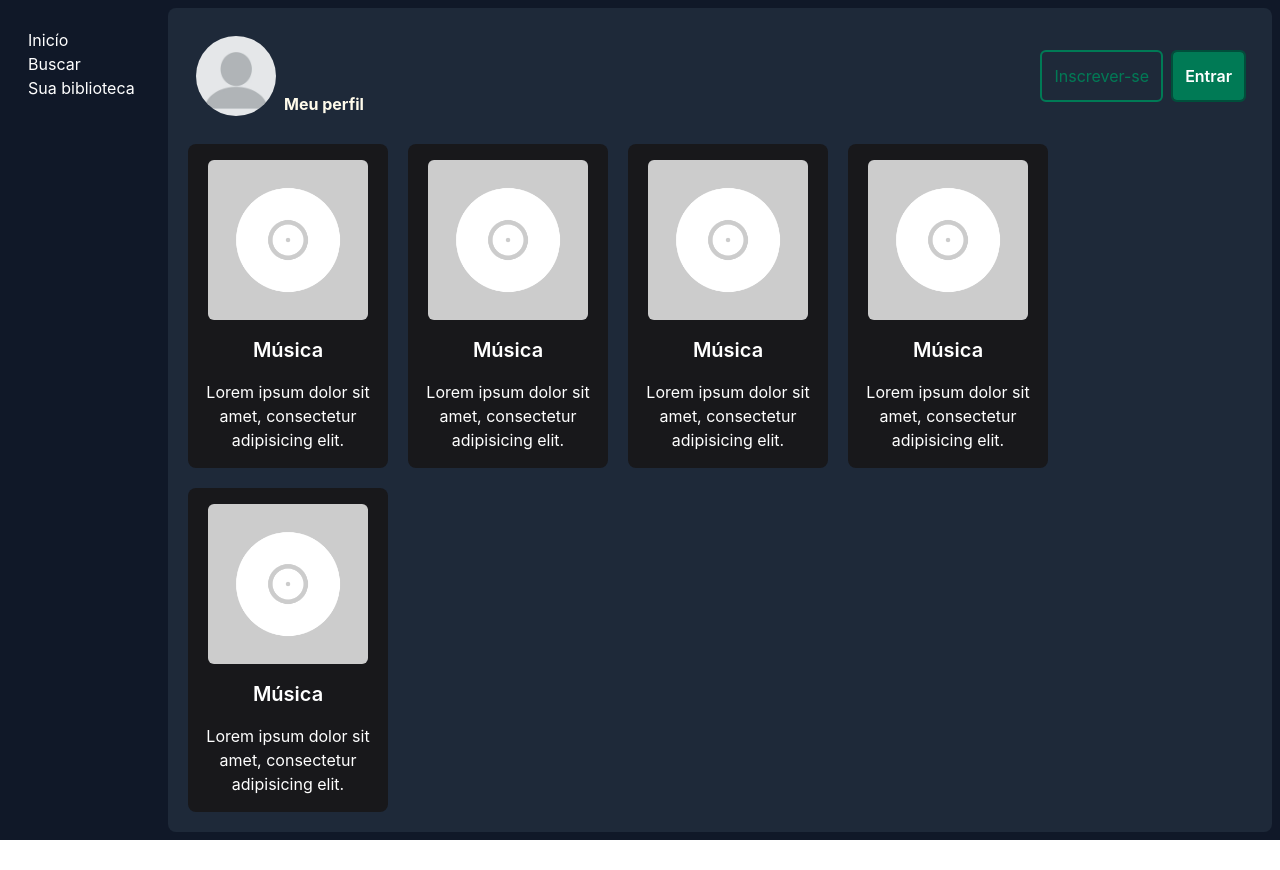
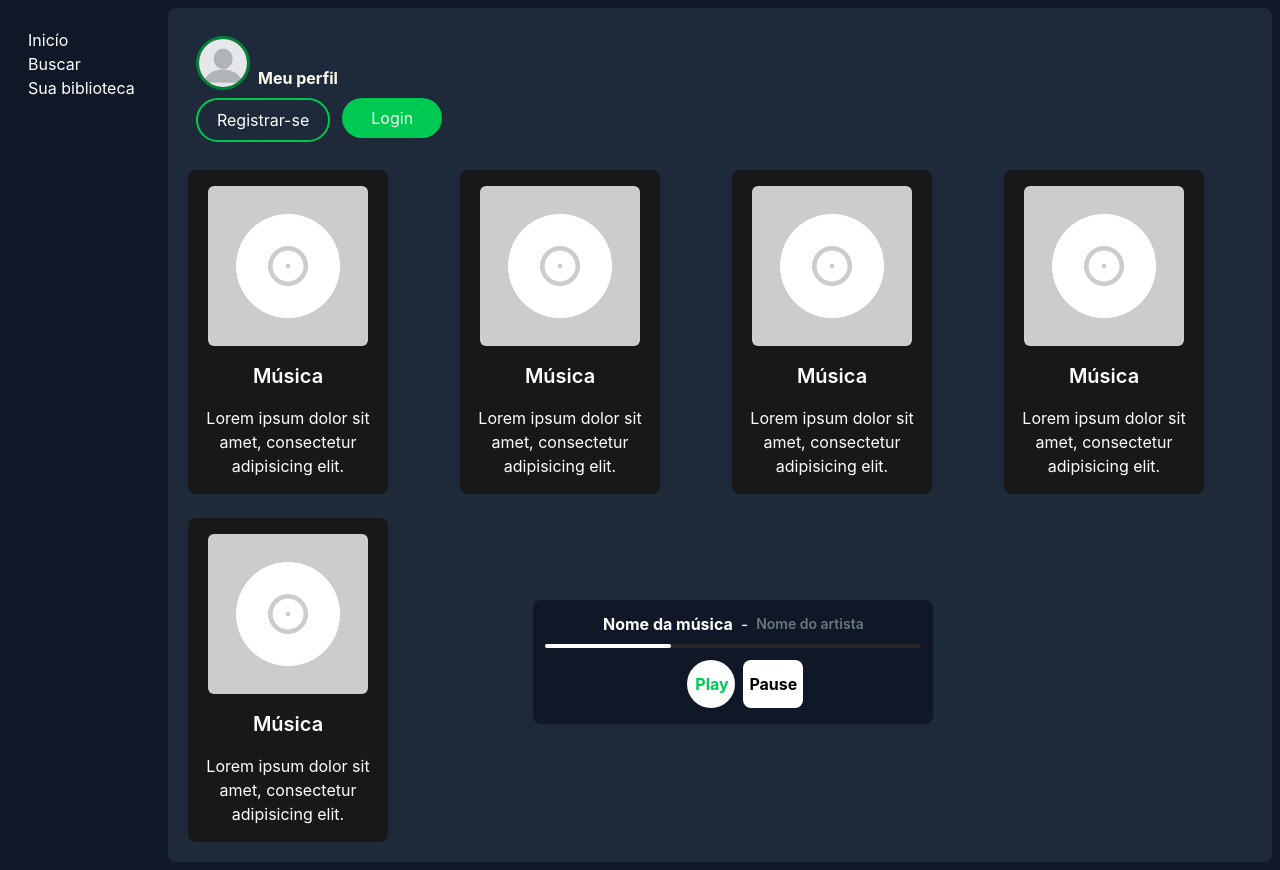
Before and after one commit to AlefAmorim/FIECFY, a React (Vite) app: page / in a window 1280 px wide. Before the commit the page ends 840 px from the top, so only its background shows below. Built offline with nearby package versions, Linux system fonts and the light colour scheme.

Commit message:
feat: Componente Botão de login

```diff
--- a/src/App.jsx
+++ b/src/App.jsx
@@ -1,6 +1,7 @@
 import Sidebar from "./components/SideBar"
 import PlaylistGrid from './components/PlaylistGrid';
 import Header from './components/Header'
+import Player from "./components/Player";
 
 function App() {
   return (
@@ -8,8 +9,9 @@ function App() {
         <Sidebar />
       <div className="flex flex-col gap-5 h-full w-full p-5 bg-gray-800 rounded-lg">
         <Header/>
-        <main className="col-start-2 col-end-3 row-start-2">
+        <main className="col-start-2 col-end-3 row-start-2 static">
           <PlaylistGrid/>
+          <Player/>
         </main>
       </div>
     </div>
--- /dev/null
+++ b/src/components/Avatar/index.jsx
@@ -0,0 +1,7 @@
+function Avatar() {
+  return (
+    <img src="/public/imagem-perfil-default.png" alt="Imagem de perfil padrão" className="w-12 h-12 rounded-full object-cover" />
+  )
+}
+
+export default Avatar;
--- a/src/components/Header/index.jsx
+++ b/src/components/Header/index.jsx
@@ -1,12 +1,14 @@
 import ProfileBadge from "../ProfileBadge";
+import LoginButton from "../LoginButton";
 
 function Header() {
     return (
-        <header className="max-h-200  w-full flex items-center justify-between p-2">
+        <header className="max-h-200  w-full flex items-start gap-2 justify-between p-2 flex-col ">
             <ProfileBadge/>
-            <div className="botoes-wrapper flex gap-3">
-                <button className="outline-emerald-700 text-emerald-700 outline-offset-0 outline-2 p-3 rounded-sm">Inscrever-se</button>
-                <button className="outline-emerald-900 outline-offset-0  outline-2 p-3 rounded-sm  bg-emerald-700 text-white font-semibold">Entrar</button>
+            <div className="botoes-wrapper flex gap-3 w-100">
+                <button className="border-green-500 border-2 text-white rounded-full w-50 p-2 hover:bg-green-400 hover:scale-105 transition-transform">Registrar-se</button>
+                {/* <button className="outline-emerald-900 outline-offset-0  outline-2 p-3 rounded-sm  bg-emerald-700 text-white font-semibold">Entrar</button> */}
+                <LoginButton/>
             </div>
         </header>
     )
--- /dev/null
+++ b/src/components/LoginButton/index.jsx
@@ -0,0 +1,9 @@
+function LoginButton(){
+  return (
+    <div className="w-100">
+      <button className="bg-green-500 text-white rounded-full w-25 p-2 hover:bg-green-400 hover:scale-105 transition-transform">Login</button>
+    </div>
+  )
+}
+
+export default LoginButton;
--- a/src/components/Player/index.jsx
+++ b/src/components/Player/index.jsx
@@ -1,14 +1,20 @@
+import ProgressBar from "../ProgressBar";
+
 function Player() {
     return (
-        <footer>
-            <div>
-                <h3>Nome da música</h3>
-                <p>Nome do artista</p>
+        <footer className="bg-gray-900 fixed w-100 p-3 rounded-lg top-9/12 left-5/12 flex flex-col gap-2">
+            <div className="flex gap-2 items-center justify-center">
+                <h3 className="text-base font-bold">Nome da música</h3>
+                <i>-</i>
+                <p className="text-sm font-semibold text-mist-500">Nome do artista</p>
             </div>
-            <div>
+            <ProgressBar/>
+            <div className="w-100 flex justify-center gap-2 p-1">
                 {/* Nossos botões serão estáticos por enquanto! */}
-                <button>Play</button>
-                <button>Pause</button>
+                <button className="w-12 h-12 rounded-full bg-white text-green-500 p-2 font-bold  hover:bg-gray-300 transition-colors cursor-pointer">
+                    Play
+                </button>
+                <button className="w-15 h-12 rounded-lg bg-white text-black  font-bold hover:bg-gray-300 transition-colors cursor-pointer text-center">Pause</button>
             </div>
         </footer>
     );
--- a/src/components/PlaylistCard/index.jsx
+++ b/src/components/PlaylistCard/index.jsx
@@ -1,7 +1,7 @@
 function PlaylistCard() {
     return (
         <div className="card flex flex-col max-w-50 p-4 items-center  bg-zinc-900  text-white rounded-lg gap-4 hover:bg-zinc-800  transition-colors ">
-            <div className="image-wrapper max-w-40 ">
+            <div className="image-wrapper max-w-40 hover:bg-zinc-800 cursor-pointer transition-colors">
                 <img src="/public/imagem-card-default.png" className="rounded-md" alt="Capa playlist padrão" />
             </div>
             <h2 className="titulo font-semibold text-xl">Música</h2>
--- a/src/components/PlaylistGrid/index.jsx
+++ b/src/components/PlaylistGrid/index.jsx
@@ -3,7 +3,7 @@ import PlaylistCard from "../PlaylistCard";
 
 function PlaylistGrid() {
     return (
-        <div className="grid-playlist flex gap-5  flex-wrap">
+        <div className="grid-playlist grid grid-cols-2 lg:grid-cols-4   gap-6">
             <PlaylistCard/> <PlaylistCard/> <PlaylistCard/> <PlaylistCard/> <PlaylistCard/>
         </div>
     )
--- a/src/components/ProfileBadge/index.jsx
+++ b/src/components/ProfileBadge/index.jsx
@@ -1,8 +1,11 @@
+import Avatar from "../Avatar";
 function ProfileBadge() {
     return (
-        <div className="profile-container flex items-center gap-7">
-            <div className="image-wrapper flex max-w-15 rounded-full">
-                <img src="/public/imagem-perfil-default.png" className="max-w-20 rounded-full" alt="Imagem de perfil padrão" />
+        <div className="profile-container flex items-center gap-2">
+            <div className="image-wrapper flex max-w-15 rounded-full  border-green-700 border-3 hover:border-green-600 transition-colors">
+                {/* <img src="/public/imagem-perfil-default.png" className="max-w-20 rounded-full" alt="Imagem de perfil padrão" />
+                 */}
+                 <Avatar/>
             </div>
             <p className="text-amber-50 place-self-end"><strong>Meu perfil</strong></p>
         </div>
--- /dev/null
+++ b/src/components/ProgressBar/index.jsx
@@ -0,0 +1,11 @@
+function ProgressBar() {
+  return (
+    <div className="w-full bg-zinc-800 h-1 rounded-full">
+      <div className="w-1/3 bg-white h-1 rounded-full hover:bg-green-500">
+      </div>
+    </div>
+  )
+}
+
+
+export default ProgressBar;
```
